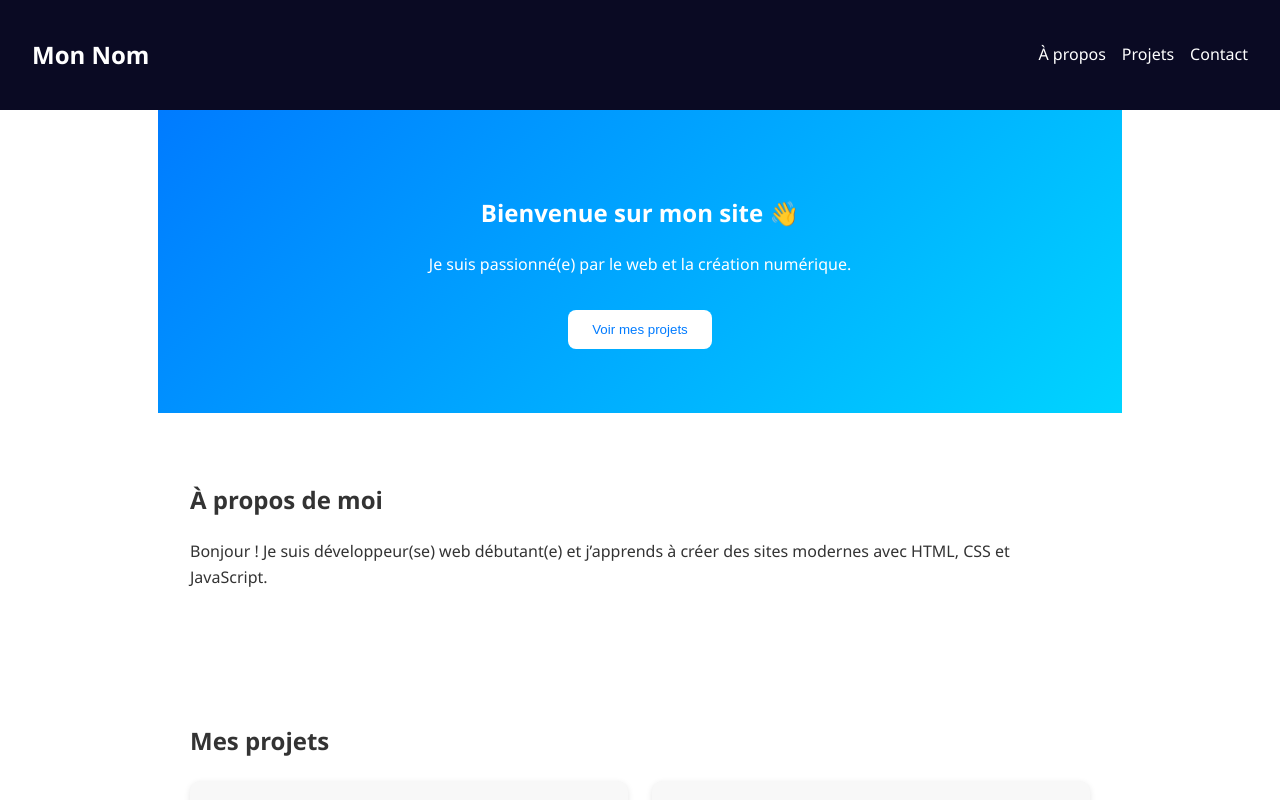
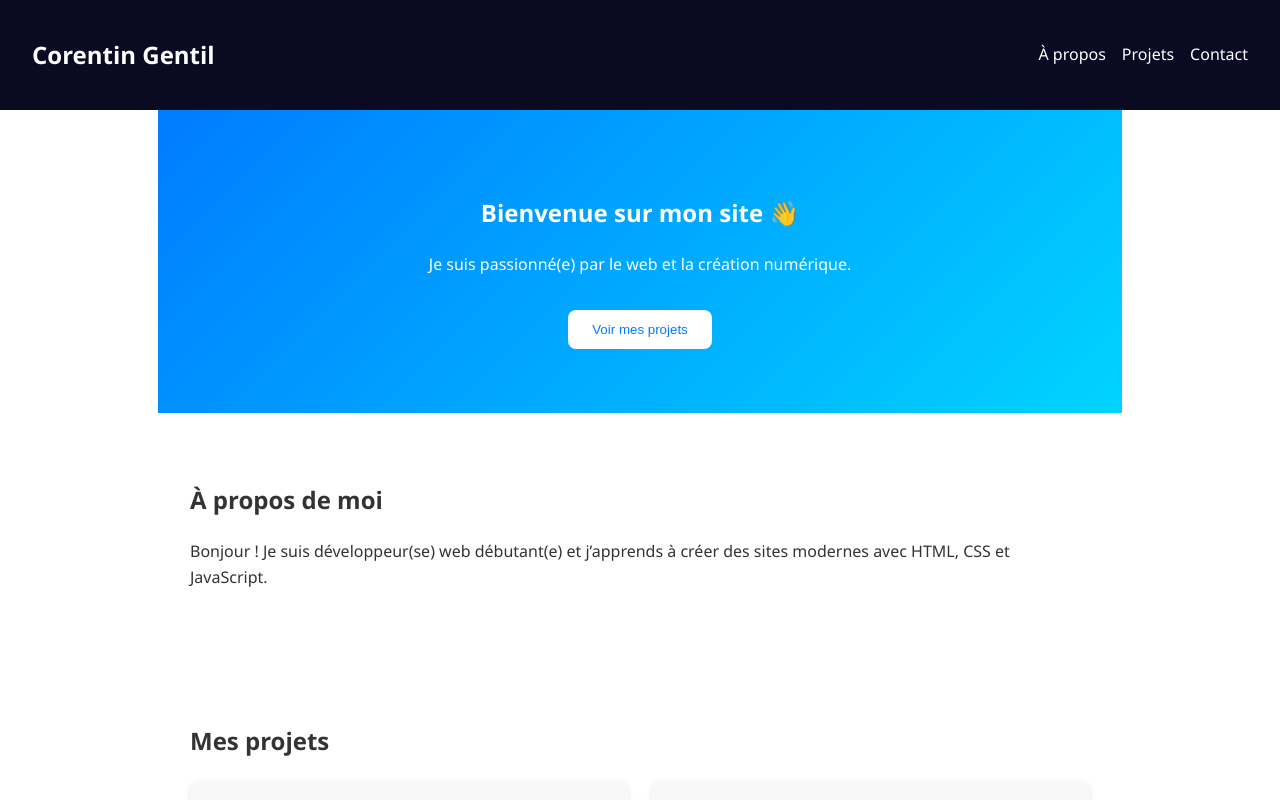
Before and after one commit to corentingentil/corentingentil.github.io, a plain HTML site: page index.html in a window 1280 px wide. Shown: the top 800 px of the page. Drawn offline with Linux system fonts and the light colour scheme.

Commit message:
Update index.html

```diff
--- a/index.html
+++ b/index.html
@@ -3,13 +3,13 @@
 <head>
   <meta charset="UTF-8" />
   <meta name="viewport" content="width=device-width, initial-scale=1.0" />
-  <title>Mon site personnel</title>
+  <title>Page web Corentin Gentil</title>
   <link rel="stylesheet" href="style.css" />
 </head>
 <body>
   <header>
     <nav>
-      <h1>Mon Nom</h1>
+      <h1>Corentin Gentil</h1>
       <ul>
         <li><a href="#about">À propos</a></li>
         <li><a href="#projects">Projets</a></li>
```
